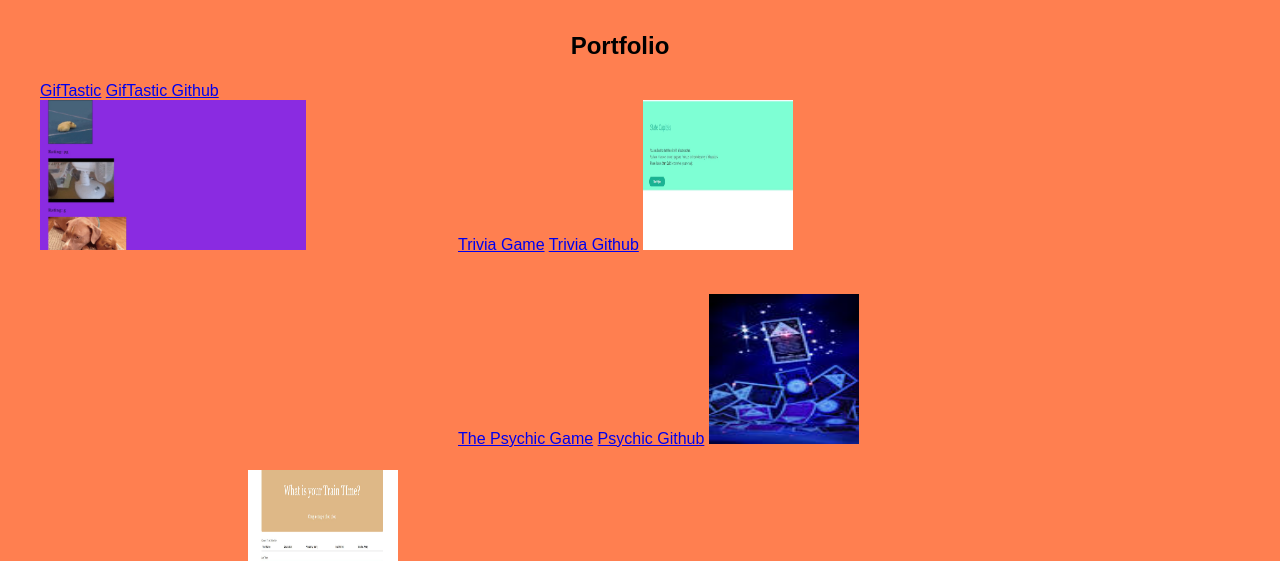
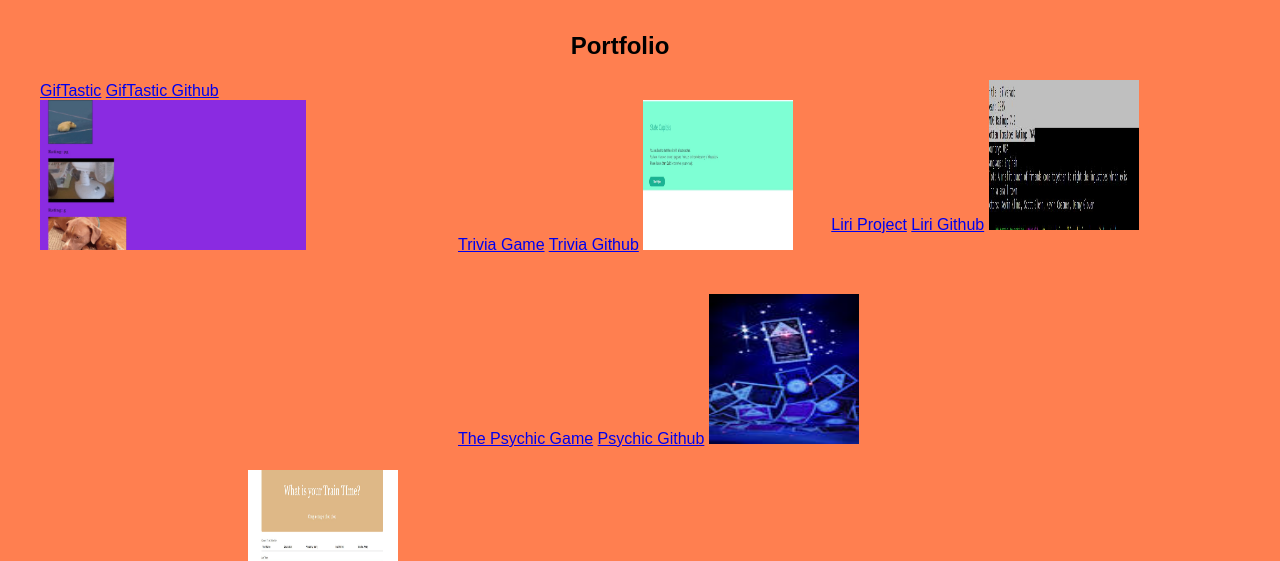
Before and after one commit to jgunderson819/Basic-Portfolio, a plain HTML site: page portfolio.html in a window 1280 px wide. Shown: the part 104-665 px from the top of the page. Drawn offline with Linux system fonts and the light colour scheme.

Commit message:
Protfolio updated with Liri

```diff
--- a/portfolio.html
+++ b/portfolio.html
@@ -84,7 +84,17 @@
 
 
    </Section>
+   <Section id="liri">
 
+
+      <a href="https://github.com/jgunderson819/liri-node-app2/">Liri Project</a>
+      <a href="https://jgunderson819.github.io/liri-node-app2/">Liri Github</a>
+      <img src="./assets/images/liri.JPG"
+      style="height: 150px; width:150px;" alt="Liri">
+
+
+
+   </Section>
 
 </body>
 </html>
```
Also changed, not shown: assets/images/liri.JPG (added).
